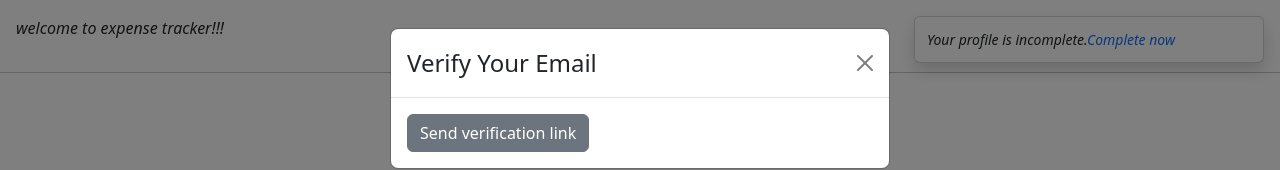
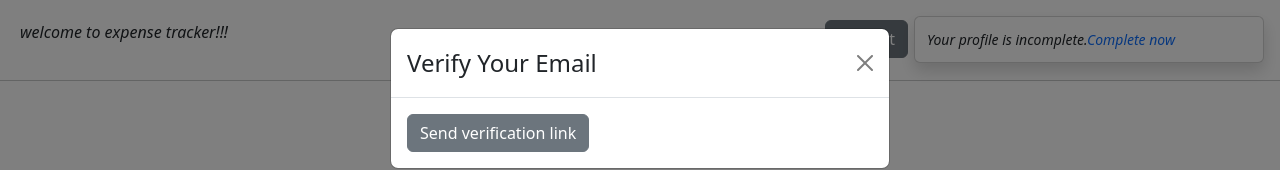
Before and after one commit to venukommineni615/Expense-tracker-with-react, a React (Create React App) app: page / in a window 1280 px wide. Shown: the top 170 px of the page. Built offline with nearby package versions, Linux system fonts and the light colour scheme.

Commit message:
implemented logout functionality

```diff
--- a/src/components/Home.js
+++ b/src/components/Home.js
@@ -6,15 +6,21 @@ import Button from "react-bootstrap/Button";
 import Modal from "react-bootstrap/Modal";
 import { useState } from "react";
 import Spinner from "react-bootstrap/Spinner";
+import { useNavigate } from "react-router-dom";
 const Home = () => {
   const [show, setShow] = useState(true);
   const [loading, setLoading] = useState(false);
   const [verified, setVerified] = useState(false);
+    const navigate=useNavigate()
   const handleClose = () => {
     setShow((prev) => {
       return !prev;
     });
   };
+  const logout=()=>{
+    localStorage.removeItem('token')
+    navigate('/login')
+  }
   const sendVerification = async () => {
     if (verified) {
       return;
@@ -27,8 +33,8 @@ const Home = () => {
           method: "POST",
           body: JSON.stringify({
             requestType: "VERIFY_EMAIL",
-            // idToken: localStorage.getItem("token"),
-            idToken: 'fdknvo',
+            idToken: localStorage.getItem("token"),
+
           }),
           headers: {
             "Content-Type": "application/json",
@@ -49,7 +55,10 @@ const Home = () => {
   };
   return (
     <>
-      <div className="p-3 fst-italic">welcome to expense tracker!!!</div>
+    <div className="d-flex w-75 p-1">
+      <div className="d-inline-flex p-3 fst-italic">welcome to expense tracker!!!</div>
+      <Button variant="secondary" onClick={logout} className="ms-auto h-25 mt-3 me-5">Log out</Button>
+    </div>
       <ToastContainer
         className="p-3"
         position={"top-end"}
```
